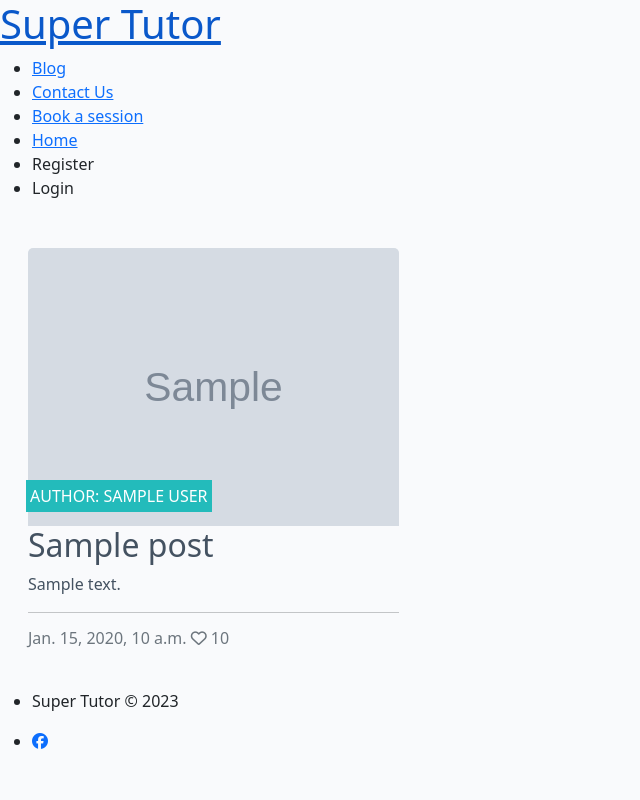
After one commit to dhrutibhudia97/Super-Tutors, a Django app: template templates/theblog.html in a window 1280 px wide. The commit adds this page. Shown: the whole page, without its empty margins (0-640 px from the left). Run offline with Django 3.2, Linux system fonts and the light colour scheme; the template is opened without the code that fills it: most values are stand-ins (such as "Sample title", 1, 10 or a date in 2020); grey boxes marked "Sample" are stand-in pictures; some libraries are stand-ins or nearby versions.

```diff
--- /dev/null
+++ b/static/css/style.css
@@ -0,0 +1,141 @@
+body {
+    background-color: #F9FAFC;
+}
+
+.brand {
+    font-size: 1.4rem;
+    font-weight: 700;
+    color: #4A4A4F;
+}
+
+.red-o {
+    color: #E84610;
+}
+
+.thin {
+    font-weight: 300;
+}
+
+.light-bg {
+    background-color: #fff;
+}
+
+.dark-bg {
+    background-color: #445261;
+}
+
+.main-bg {
+    background-color: #F9FAFC;
+}
+
+.card {
+    border: none;
+    background-color: transparent;
+}
+
+.image-container {
+    position: relative;
+}
+
+.image-flash {
+    position: absolute;
+    bottom: 5%;
+    min-width: 30%;
+    left: -2px;
+    background-color: #23BBBB;
+}
+
+.author {
+    color: white;
+    margin: 4px;
+    text-transform: uppercase;
+}
+
+.masthead {
+    margin-top: 10px;
+    overflow: hidden;
+    position: relative;
+    display: inline-block;
+    height: 33vh;
+    width: 100%;
+}
+
+.masthead-text {
+    background-color: #445261;
+    color: white;
+    position: relative;
+}
+
+.masthead-image {
+    position: relative;
+    overflow: hidden;
+}
+
+.masthead-image:after {
+    content: "";
+    position: absolute;
+    top: 0;
+    right: 90%;
+    height: 100%;
+    width: 150%;
+    background: #445261;
+    -webkit-transform: skew(15deg);
+    -moz-transform: skew(15deg);
+    transform: skew(15deg);
+    z-index: 100;
+}
+
+.post-link {
+    text-decoration: none;
+    color: #445261;
+}
+
+.post-link:hover,
+.page-link {
+    color: #E84610;
+}
+
+.post-title {
+    margin-top: 20%;
+    margin-left: 5%;
+}
+
+.post-subtitle {
+    margin-left: 5%;
+    color: lightgray;
+}
+
+.btn-signup {
+    background-color: #23BBBB;
+    color: #fff;
+}
+
+.btn-signup:hover,
+.btn-signup:active {
+    background-color: #fff;
+    color: #23BBBB;
+}
+
+.link {
+    color: #23BBBB;
+    text-decoration: none;
+}
+
+.link:hover,
+.link:active {
+    color: #445261;
+    text-decoration: underline;
+}
+
+.btn-like {
+    color: #E84610;
+    border: none;
+    background: transparent;
+}
+
+.btn-like:hover,
+.btn-like:active {
+    color: #E84610;
+    background: transparent;
+    border: none;
+}
--- a/templates/base.html
+++ b/templates/base.html
@@ -4,25 +4,22 @@
 <html class="h-100">
 
 <head>
-    <title>CodeStar Blog</title>
+    <meta charset="UTF-8">
+    <meta http-equiv="X-UA-Compatible" content="IE=edge">
+    <meta name="viewport" content="width=device-width, initial-scale=1.0">
+    <meta name="description" content="Looking for a science tutor in Wembley, London">
+    <meta name="keywords" content="science tutor, GCSE science, A-level science, wembley, london">
 
-    <link rel="preconnect" href="https://fonts.gstatic.com">
-    <link href="https://fonts.googleapis.com/css2?family=Roboto:wght@300&display=swap" rel="stylesheet">
-    <link href="https://fonts.googleapis.com/css2?family=Lato:wght@300;700&display=swap" rel="stylesheet">
-    <link rel="stylesheet" href="https://cdnjs.cloudflare.com/ajax/libs/font-awesome/5.15.3/css/all.min.css">
-    <meta name="viewport" content="width=device-width, initial-scale=1" />
-    <link href="https://cdn.jsdelivr.net/npm/bootstrap@5.0.1/dist/css/bootstrap.min.css" rel="stylesheet"
-        integrity="sha384-+0n0xVW2eSR5OomGNYDnhzAbDsOXxcvSN1TPprVMTNDbiYZCxYbOOl7+AMvyTG2x" crossorigin="anonymous">
-    <script src="https://cdn.jsdelivr.net/npm/bootstrap@5.0.1/dist/js/bootstrap.bundle.min.js"
-        integrity="sha384-gtEjrD/SeCtmISkJkNUaaKMoLD0//ElJ19smozuHV6z3Iehds+3Ulb9Bn9Plx0x4" crossorigin="anonymous">
-    </script>
+    <link rel="stylesheet" href="https://cdn.jsdelivr.net/npm/bootstrap@5.2.3/dist/css/bootstrap.min.css" type="text/css">
+    <script src="https://kit.fontawesome.com/1dcd83a48c.js" crossorigin="anonymous"></script>
+
     <link rel="stylesheet" href="{% static 'css/style.css' %}">
-
+    <title>Super Tutor</title>
 </head>
 
 <body class="d-flex flex-column h-100 main-bg">
 
-    <!-- Navigation -->
+
     <header class="col-12">
         <a href="index.html">
             <h1 id="logo">Super Tutor</h1>
@@ -64,6 +61,7 @@
         {% endblock content %}
     </main>
 
+
     <footer>
         <ul class="social-network">
             <li><p>  Super Tutor © 2023  </p></li>
--- /dev/null
+++ b/templates/theblog.html
@@ -0,0 +1,60 @@
+{% extends "base.html" %}
+
+{% block content %}
+
+<div class="container-fluid">
+    <div class="row">
+
+        <!-- Blog Entries Column -->
+        <div class="col-12 mt-3 left">
+            <div class="row">
+            {% for post in post_list %}
+                <div class="col-md-4">
+                    <div class="card mb-4">
+                        <div class="card-body">
+                            <div class="image-container">
+                                {% if "placeholder" in post.featured_image.url %}
+                                <img class="card-img-top"
+                                    src="https://codeinstitute.s3.amazonaws.com/fullstack/blog/default.jpg">
+                                {% else %}
+                                <img class="card-img-top" src=" {{ post.featured_image.url }}">
+                                {% endif %}
+                                <div class="image-flash">
+                                    <p class="author">Author: {{ post.author }}</p>
+                                </div>
+                            </div>
+                            <a href="#" class="post-link">
+                                <h2 class="card-title">{{ post.title }}</h2>
+                                <p class="card-text">{{ post.excerpt }}</p>
+                            </a>
+                            <hr />
+                            <p class="card-text text-muted h6">{{ post.created_on}} <i class="far fa-heart"></i>
+                                {{ post.number_of_likes }}</p>
+                        </div>
+                    </div>
+                </div>
+            {% if forloop.counter|divisibleby:2 %}
+            </div>
+            <div class="row">
+            {% endif %}
+            {% endfor %}
+        </div>
+    </div>
+
+</div>
+{% if is_paginated %}
+    <nav aria-label="Page navigation">
+        <ul class="pagination justify-content-center">
+            {% if page_obj.has_previous %}
+            <li><a href="?page={{ page_obj.previous_page_number }}" class="page-link">&laquo; PREV </a></li>
+            {% endif %}
+            {% if page_obj.has_next %}
+            <li><a href="?page={{ page_obj.next_page_number }}" class="page-link"> NEXT &raquo;</a></li>
+
+            {% endif %}
+        </ul>
+    </nav>
+    {% endif %}
+</div>
+
+{%endblock%}
```
Also changed, not shown: bookings/urls.py (added, +7 -0 lines).
